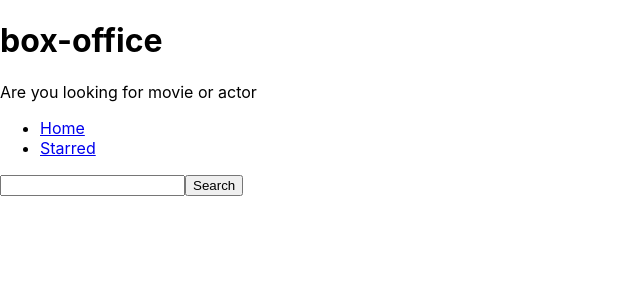
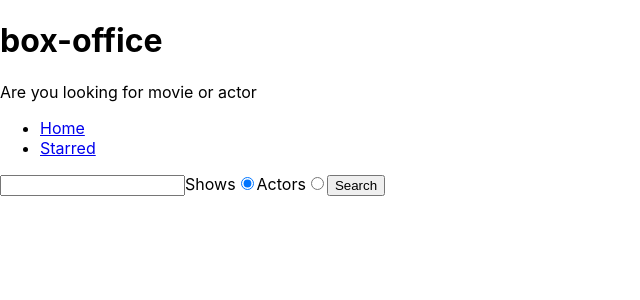
Before and after one commit to 563rajesh/box-office-app, a React (Create React App) app: page / in a window 1280 px wide. Shown: the top 300 px of the page, without its empty margins (0-640 px from the left). Built offline with nearby package versions, Linux system fonts and the light colour scheme.

Commit message:
added search for people

```diff
--- a/src/api/apiGet.js
+++ b/src/api/apiGet.js
@@ -6,3 +6,4 @@
 };
 
 export const searchForShows = qurey => apiGet(`/search/shows?q=${qurey}`);
+export const searchForPeople = qurey => apiGet(`/search/people?q=${qurey}`);
--- a/src/pages/Home.jsx
+++ b/src/pages/Home.jsx
@@ -1,10 +1,15 @@
 import { useState } from 'react';
-import { searchForShows } from '../api/apiGet';
+import { searchForShows, searchForPeople } from '../api/apiGet';
 
 const Home = () => {
   const [searchStr, setSearchStr] = useState('');
   const [apiData, setApiData] = useState(null);
   const [apiDataError, setapiDataError] = useState(null);
+  const [searchOption, setSearchOption] = useState('shows');
+
+  const onRadioChange = ev => {
+    setSearchOption(ev.target.value);
+  };
 
   const onSearchInputChange = ev => {
     setSearchStr(ev.target.value);
@@ -14,9 +19,15 @@
     ev.preventDefault();
     try {
       setapiDataError(null);
-      const result = await searchForShows(searchStr);
-      console.log(result);
-      setApiData(result);
+      if (searchOption === 'shows') {
+        const result = await searchForShows(searchStr);
+        console.log(result);
+        setApiData(result);
+      } else {
+        const result = await searchForPeople(searchStr);
+        console.log(result);
+        setApiData(result);
+      }
     } catch (error) {
       setapiDataError(error);
     }
@@ -27,9 +38,11 @@
     }
 
     if (apiData) {
-      return apiData.map(data => (
-        <div key={data.show.id}>{data.show.name}</div>
-      ));
+      return apiData[0].show
+        ? apiData.map(data => <div key={data.show.id}>{data.show.name}</div>)
+        : apiData.map(data => (
+            <div key={data.person.id}>{data.person.name}</div>
+          ));
     }
     return null;
   };
@@ -37,6 +50,27 @@
     <div>
       <form onSubmit={onSearch}>
         <input type="text" value={searchStr} onChange={onSearchInputChange} />
+        <label>
+          Shows
+          <input
+            type="radio"
+            name="searchOption"
+            value="shows"
+            checked={searchOption === 'shows'}
+            onChange={onRadioChange}
+          />
+        </label>
+        <label>
+          Actors
+          <input
+            type="radio"
+            name="searchOption"
+            value="actors"
+            checked={searchOption === 'actors'}
+            onChange={onRadioChange}
+          />
+        </label>
+
         <button type="submit">Search</button>
       </form>
       {renderApiData()}
```
